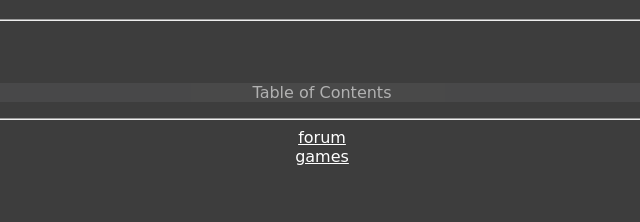
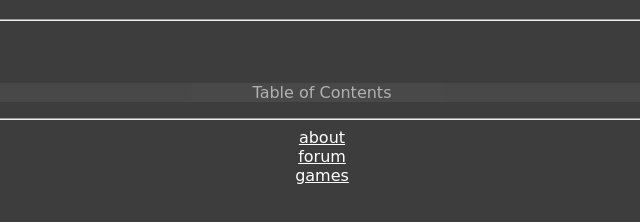
Before and after one commit to TheArcade222/TheArcade222.github.io, a plain HTML site: page index.html in a window 1280 px wide. Shown: the part 48-270 px from the top of the page, without its empty margins (318-958 px from the left). Drawn offline with Linux system fonts and the light colour scheme.

Commit message:
Update index.html

```diff
--- a/index.html
+++ b/index.html
@@ -72,6 +72,8 @@
         <p> Table of Contents </p>
         <hr>
         <div>
+            <a href='about.html'>about</a>
+            <br>
         <a href='forum.html'>forum</a>
             <br>
             <a href='games.html'>games</a>
```
